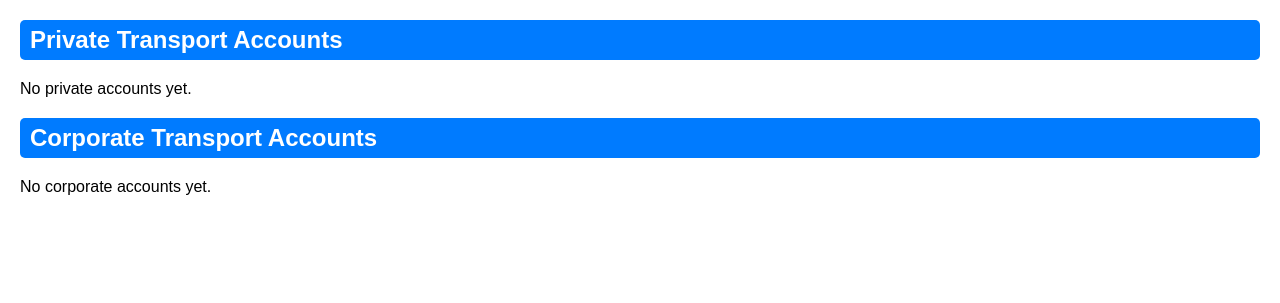
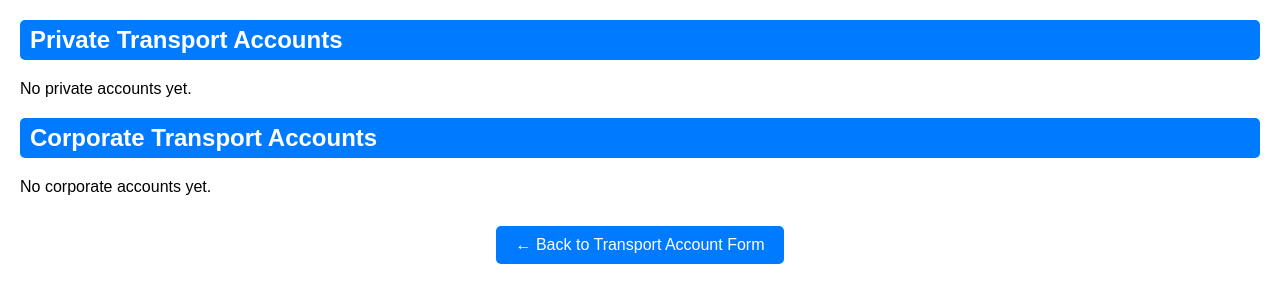
Before and after one commit to Bryium/IMarketAfrica, a PHP site: page /forms/view_accounts.php in a window 1280 px wide. Shown: the top 303 px of the page. Run offline with PHP 8.4, Linux system fonts and the light colour scheme; data that the repository does not hold is empty.

Commit message:
add the back button

```diff
--- a/Transport Account.html
+++ b/Transport Account.html
@@ -222,8 +222,8 @@ function MM_jumpMenu(targ,selObj,restore){ //v3.0
           <div class="col-xl-3 col-md-6 d-flex" data-aos="fade-up" data-aos-delay="300">
             <div class="service-item position-relative">
               <div class="icon"><i class="bi bi-calendar4-week icon"></i></div>
-              <h4><a href="Transports.html" class="stretched-link">Transport Account</a></h4>
-              <p><a href="Transport Account.html">Create Transport Account</a></p>
+              <h4><a href="forms/view_accounts.php" class="stretched-link">Transport Account</a></h4>
+              <p><a href="forms/view_accounts.php">Create Transport Account</a></p>
             </div>
           </div><!-- End Service Item -->
 
--- a/forms/view_accounts.php
+++ b/forms/view_accounts.php
@@ -114,6 +114,14 @@ $corporate = $pdo->query("SELECT * FROM corporate_accounts ORDER BY created_at D
     <?php endforeach; ?>
   </table>
   <?php endif; ?>
+  <div style="text-align:center; margin-top: 30px;">
+    <a href="../Transport account.html" style="text-decoration:none;">
+      <button
+        style="padding:10px 20px; font-size:16px; cursor:pointer; background:#007bff; color:#fff; border:none; border-radius:5px;">
+        ← Back to Transport Account Form
+      </button>
+    </a>
+  </div>
 
 </body>
 
```
